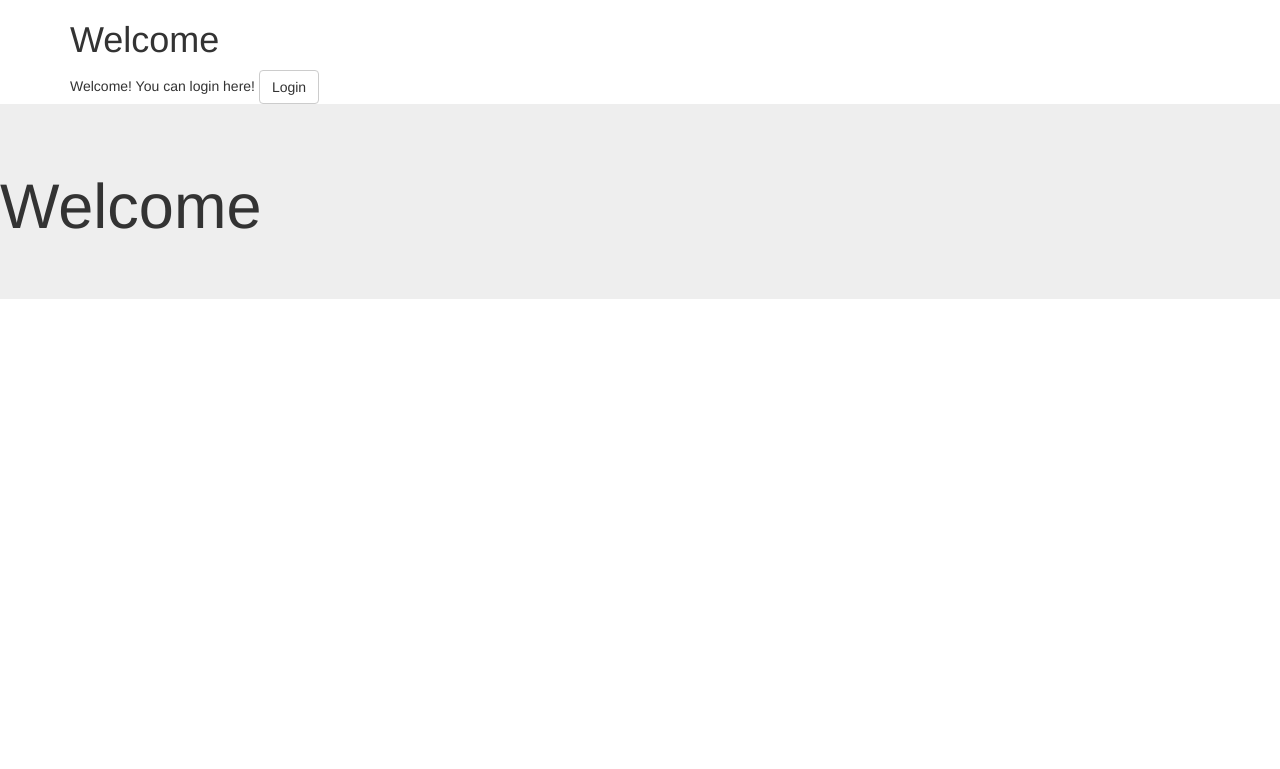
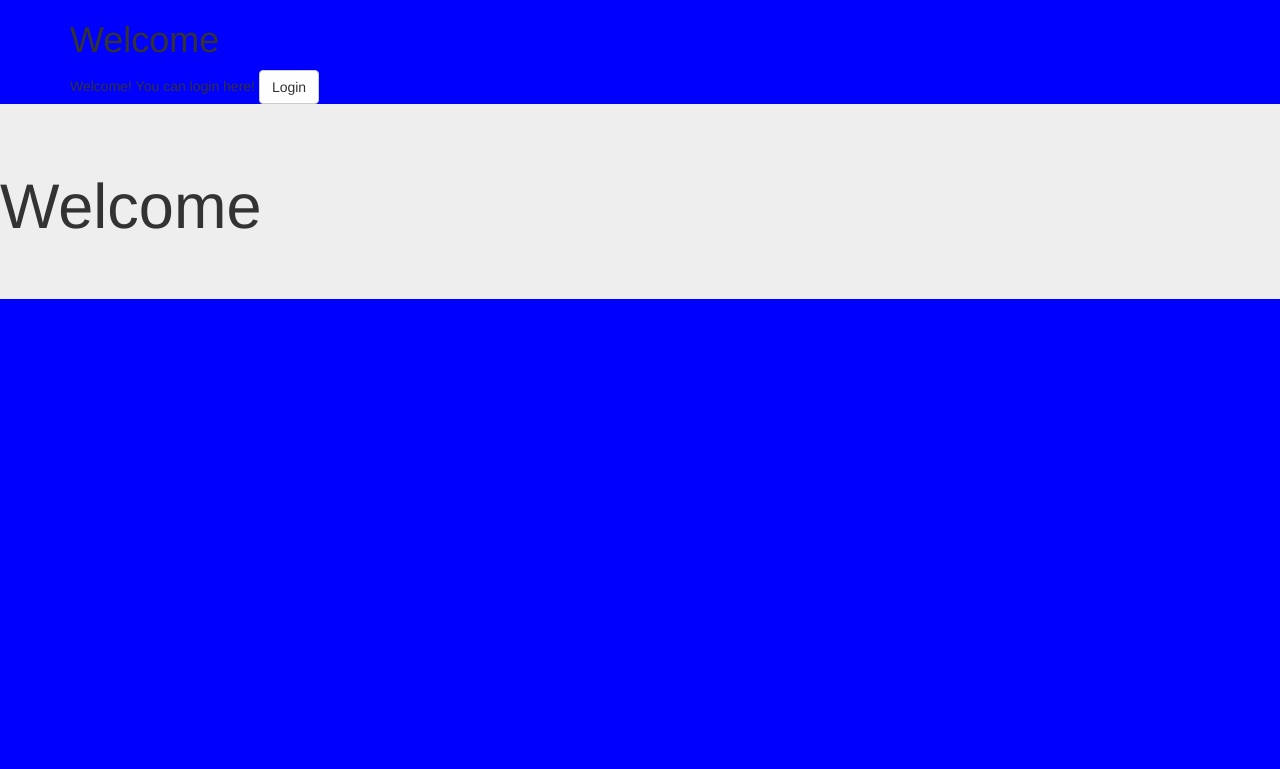
Before and after one commit to rasulov3645/tutorial, a Django app: a page that uses accounts/templates/accounts/login.html in a window 1280 px wide. Shown: the top 769 px of the page. Run offline with Django 3.2, Linux system fonts and the light colour scheme; some libraries are stand-ins or nearby versions.

Commit message:
How to Use Django Static Files

```diff
--- /dev/null
+++ b/accounts/static/accounts/style.css
@@ -0,0 +1,4 @@
+body {
+  background-color: blue;
+
+}
--- a/accounts/templates/accounts/login.html
+++ b/accounts/templates/accounts/login.html
@@ -5,6 +5,11 @@
     <link rel="stylesheet" href="https://maxcdn.bootstrapcdn.com/bootstrap/3.3.7/css/bootstrap.min.css"
           integrity="sha384-BVYiiSIFeK1dGmJRAkycuHAHRg32OmUcww7on3RYdg4Va+PmSTsz/K68vbdEjh4u"
           crossorigin="anonymous">
+
+    <!-- {% load staticfiles %} в django 1.8 or 1.9 -->
+    {% load static %}
+    <link rel="stylesheet" href="{% static 'accounts/style.css' %}" type="text/css">
+
   </head>
   <body>
     <div class="container">
```
